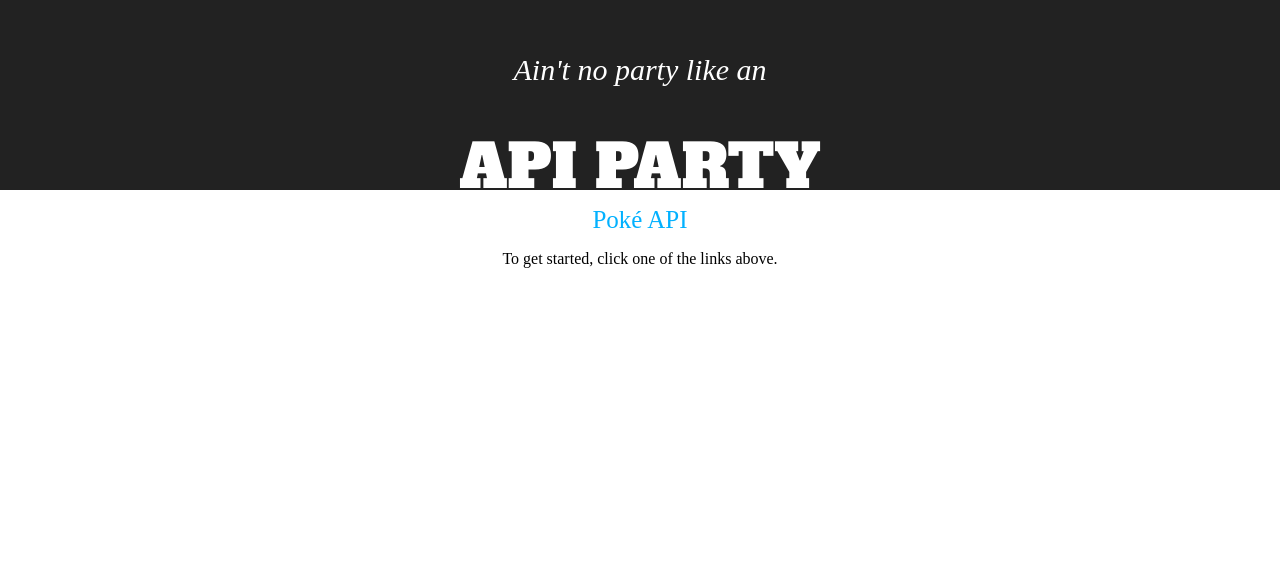
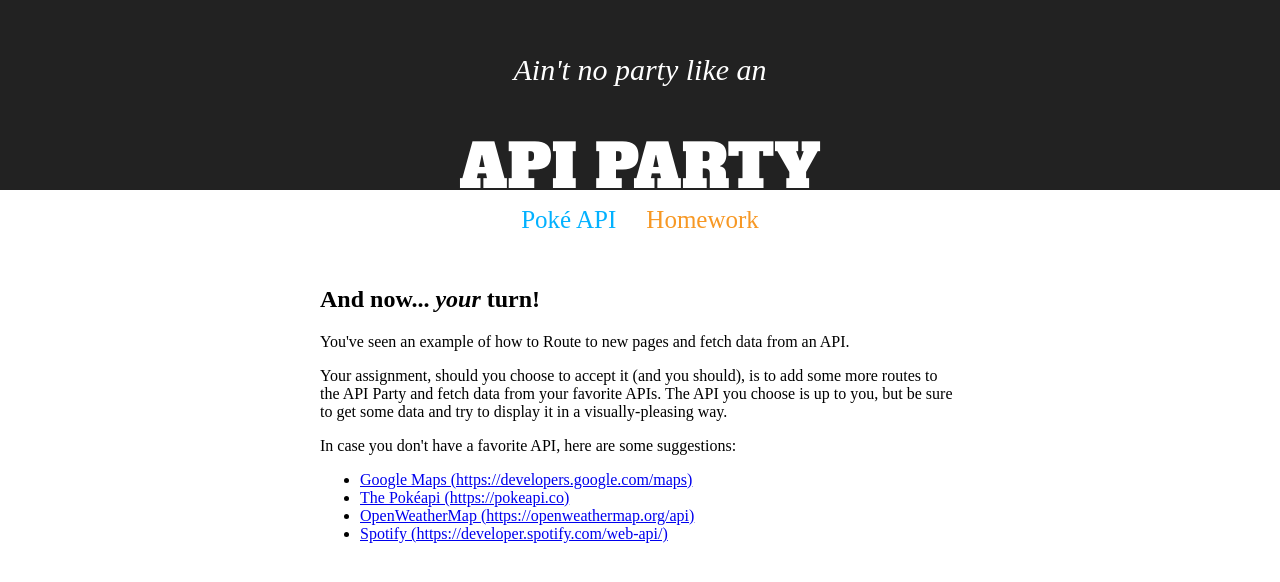
Before and after one commit to rebeccakim14/api-party, a React (Create React App) app: page /homework in a window 1280 px wide. Shown: the top 582 px of the page. Built offline with nearby package versions, Linux system fonts and the light colour scheme; the HTML template or start-up script is replaced by a standard one; a web font is replaced by a local one.

Commit message:
add homework

```diff
--- a/src/App.js
+++ b/src/App.js
@@ -3,6 +3,7 @@ import { Route, NavLink, Switch } from 'react-router-dom'
 
 import './App.css'
 import Pokemon from './Pokemon'
+import Homework from './Homework'
 
 class App extends Component {
   render() {
@@ -16,9 +17,13 @@ class App extends Component {
           <li>
             <NavLink to="/pokemon">Pok&eacute; API</NavLink>
           </li>
+          <li>
+            <NavLink to="/homework">Homework</NavLink>
+          </li>
         </ul>
         <Switch>
           <Route path="/pokemon" component={Pokemon} />
+          <Route path="/homework" component={Homework} />
           <Route render={() => (
             <p>To get started, click one of the links above.</p>
           )}/>
--- /dev/null
+++ b/src/Homework.css
@@ -0,0 +1,6 @@
+.Homework {
+    text-align: left;
+    padding: 1rem;
+    max-width: 40em;
+    margin: 0 auto;
+  }
--- /dev/null
+++ b/src/Homework.js
@@ -0,0 +1,23 @@
+import React from 'react'
+
+import './Homework.css'
+
+const Homework = () => {
+  return (
+    <div className="Homework">
+      <h2>And now... <em>your</em> turn!</h2>
+      <p>You've seen an example of how to Route to new pages and fetch data from an API.</p>
+      <p>Your assignment, should you choose to accept it (and you should), is to add some more routes to the API Party and fetch data from your favorite APIs. The API you choose is up to you, but be sure to get some data and try to display it in a visually-pleasing way.</p>
+      <p>In case you don't have a favorite API, here are some suggestions:</p>
+
+      <ul>
+        <li><a href="https://developers.google.com/maps/">Google Maps (https://developers.google.com/maps)</a></li>
+        <li><a href="https://pokeapi.co">The Pokéapi (https://pokeapi.co)</a></li>
+        <li><a href="https://openweathermap.org/api">OpenWeatherMap (https://openweathermap.org/api)</a></li>
+        <li><a href="https://developer.spotify.com/web-api/">Spotify (https://developer.spotify.com/web-api/)</a></li>
+      </ul>
+    </div>
+  )
+}
+
+export default Homework
```
